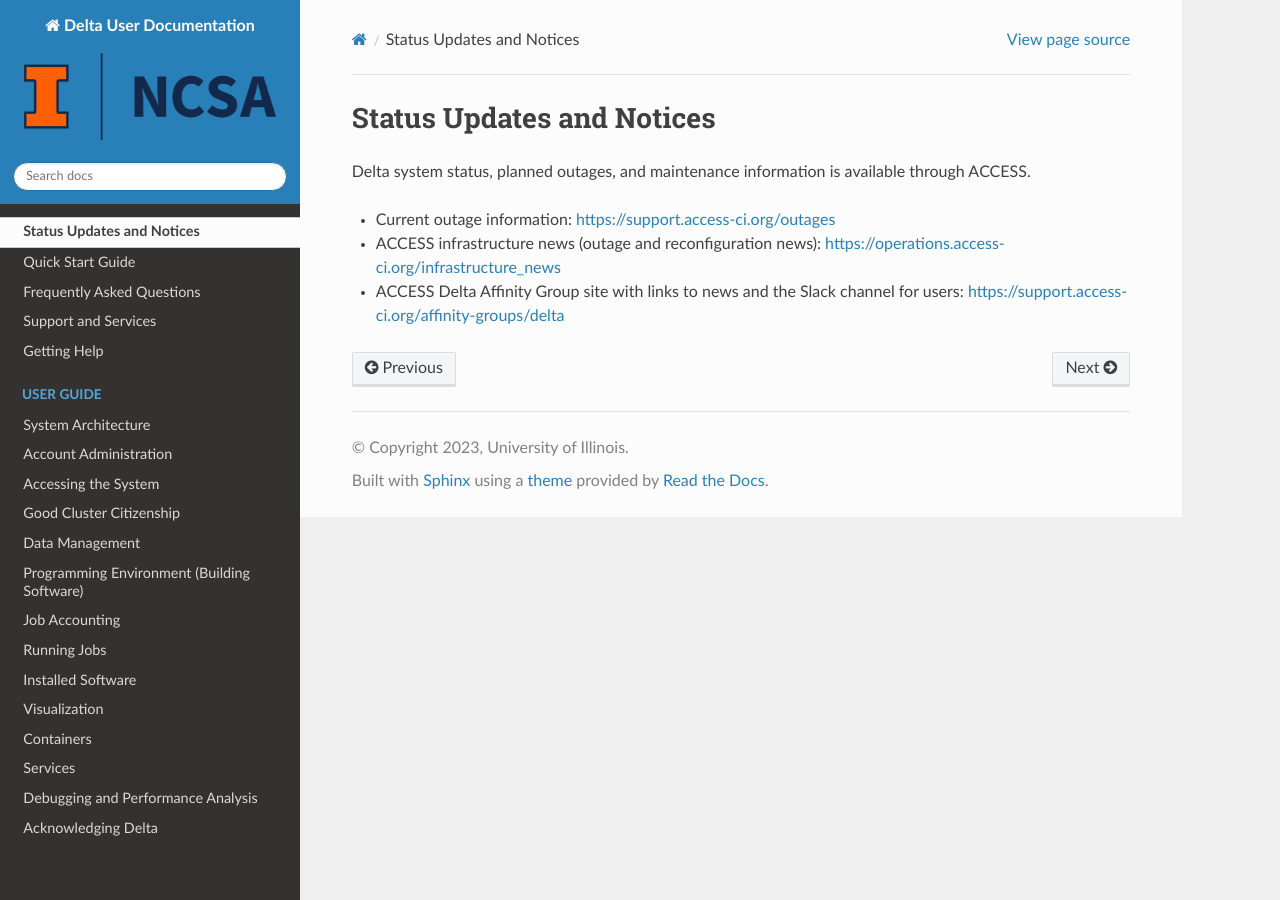
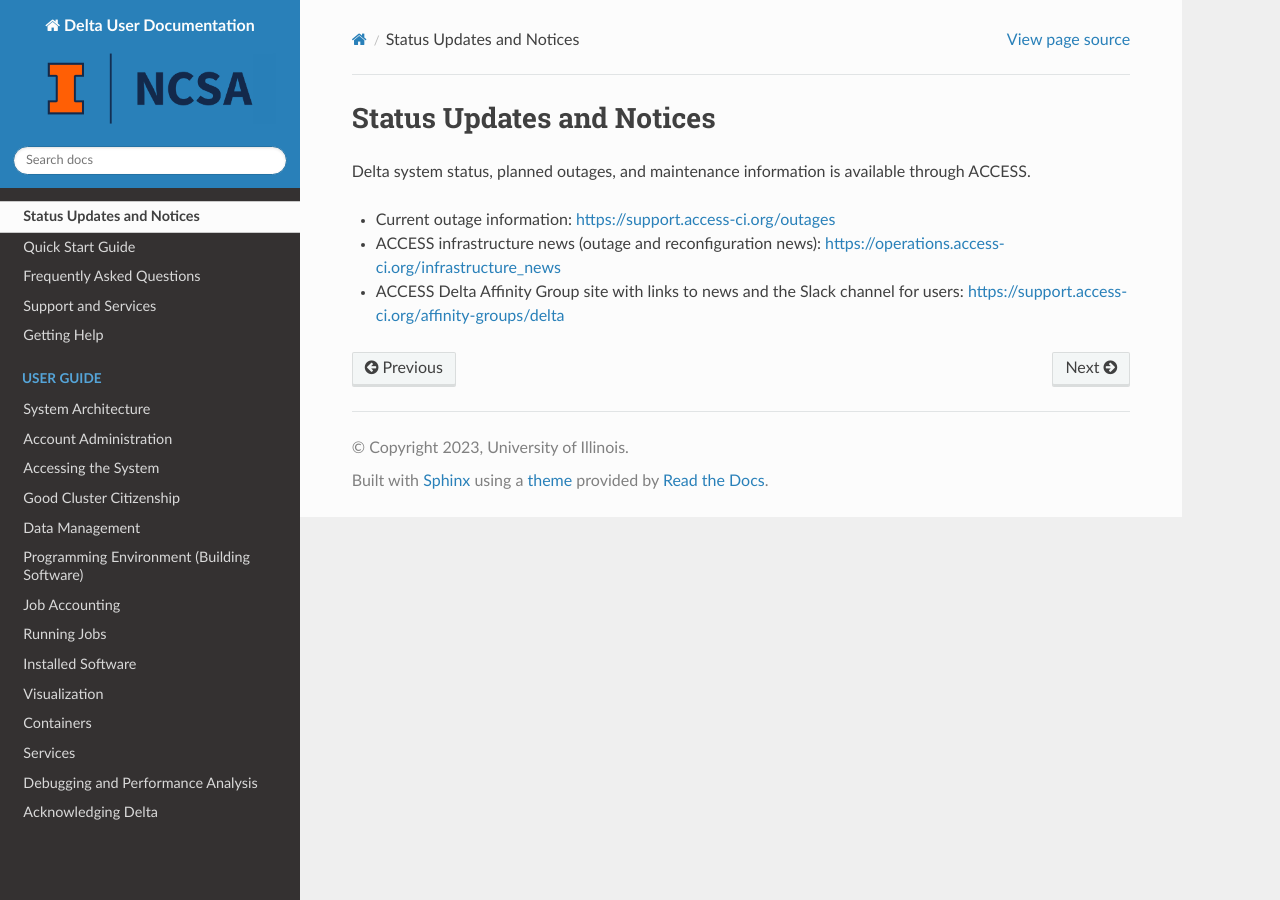
Before and after one commit to ncsa/Delta_doc, a Sphinx documentation site: the page built from docs/source/status_updates.rst, in a window 1280 px wide. Built offline with Sphinx 7.4.7 and the Read the Docs theme 2.0.0, drawn with Linux system fonts in a browser that asks for light colours.

Commit message:
Update conf.py update logo image
pointing logo to logo image with transparent border to meet wordmark free space requirements.

```diff
--- a/docs/source/conf.py
+++ b/docs/source/conf.py
@@ -40,7 +40,7 @@ html_css_files = [
 
 # -- Logo
 html_static_path = ['_static']
-html_logo = "images/BlockI-NCSA-Full-Color-RGB.png"
+html_logo = "images/BlockI-NCSA-Full-Color-RGB_border4.png"
 html_theme_options = {
      'logo_only': False,
      'display_version': False,
```
